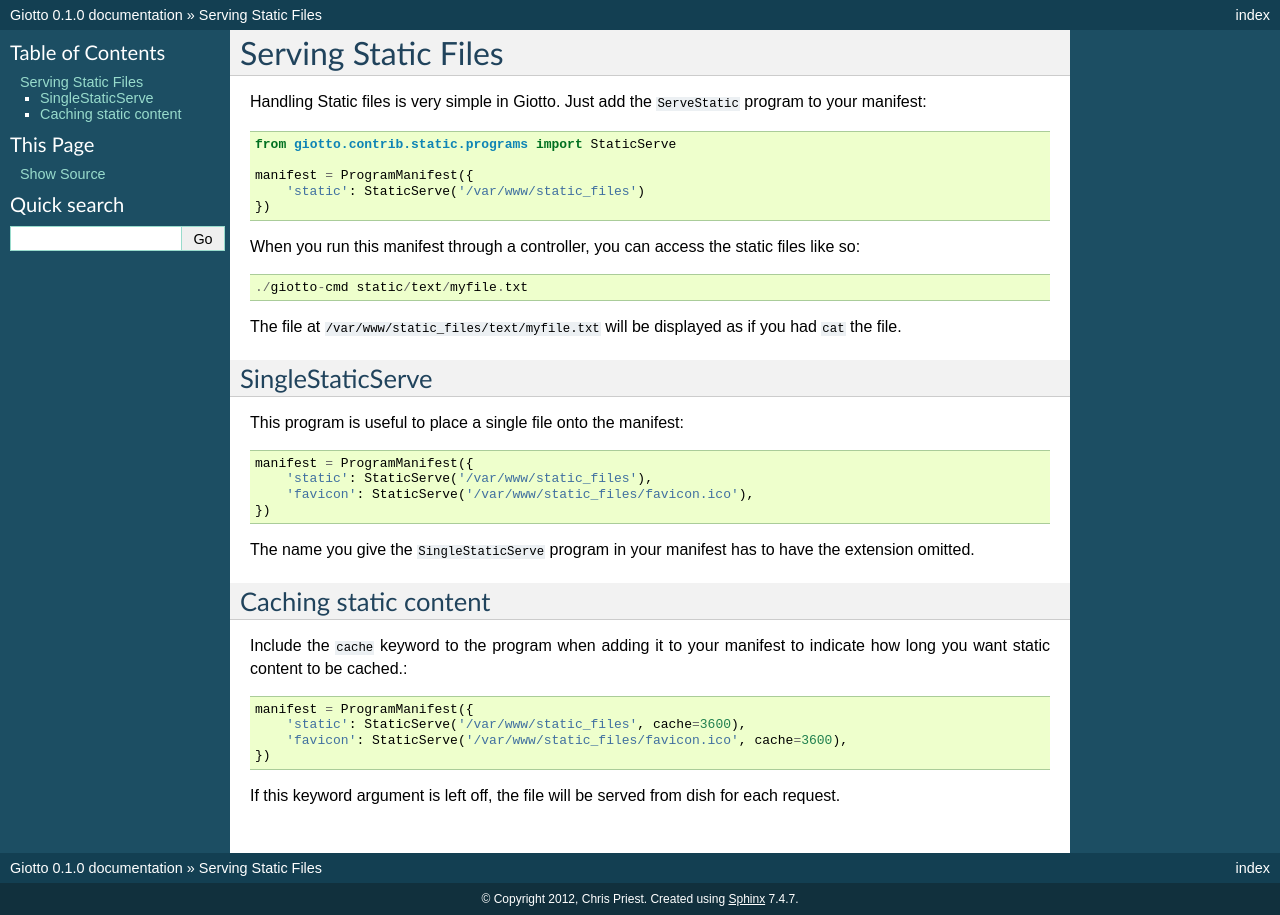
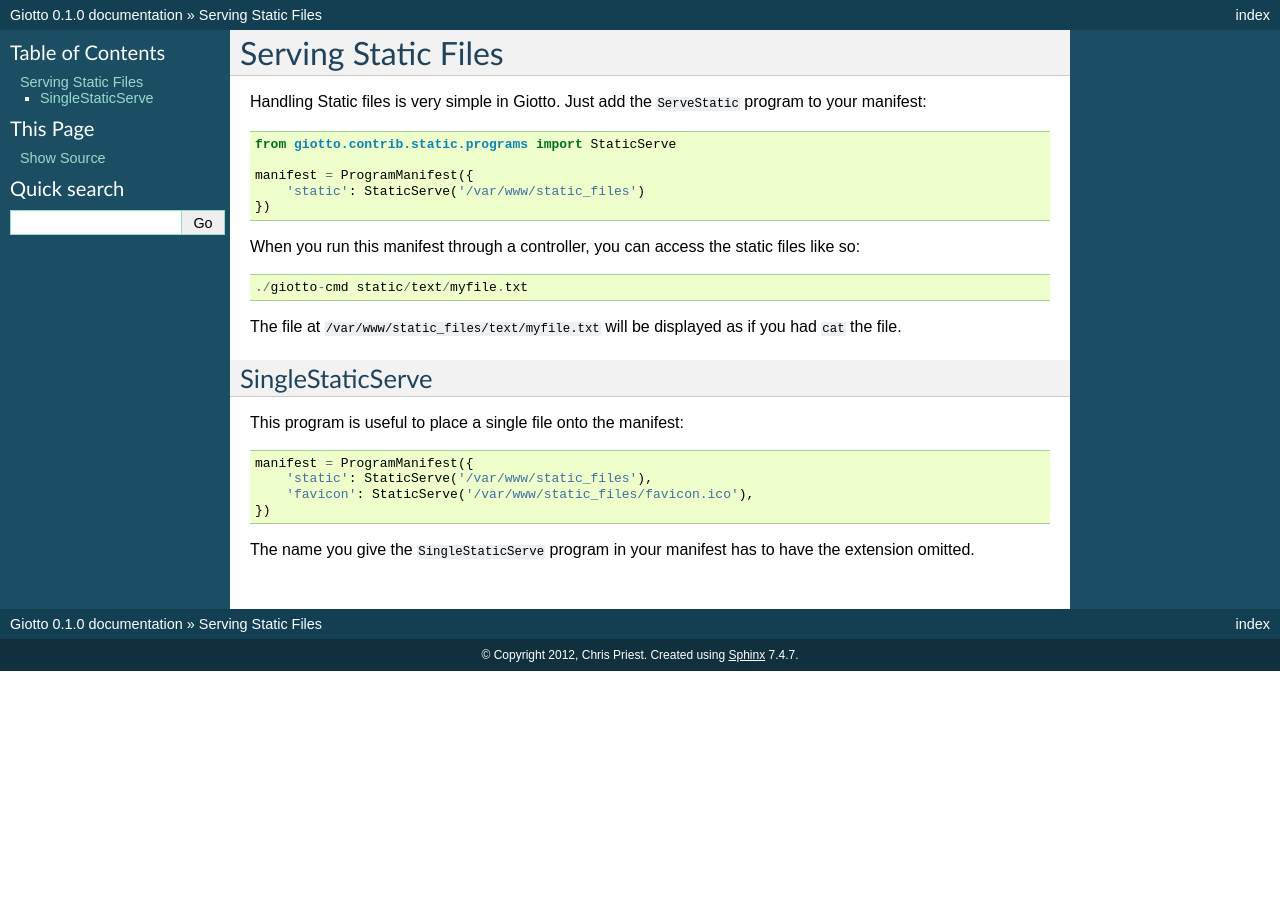
Before and after one commit to priestc/giotto, a Sphinx documentation site: the page built from docs/static.rst, in a window 1280 px wide. Built offline with Sphinx 7.4.7, drawn with Linux system fonts in a browser that asks for light colours; pages that are not in the unit, such as notebooks, are missing from menus.

Commit message:
removed static cache because it makes no sense

```diff
--- a/docs/static.rst
+++ b/docs/static.rst
@@ -29,15 +29,3 @@
     })
 
 The name you give the ``SingleStaticServe`` program in your manifest has to have the extension omitted.
-
-Caching static content
-----------------------
-Include the ``cache`` keyword to the program when adding it to your manifest
-to indicate how long you want static content to be cached.::
-
-    manifest = ProgramManifest({
-        'static': StaticServe('/var/www/static_files', cache=3600),
-        'favicon': StaticServe('/var/www/static_files/favicon.ico', cache=3600),
-    })
-
-If this keyword argument is left off, the file will be served from dish for each request.
```
Also changed, not shown: giotto/contrib/static/programs.py (+2 -6 lines).
